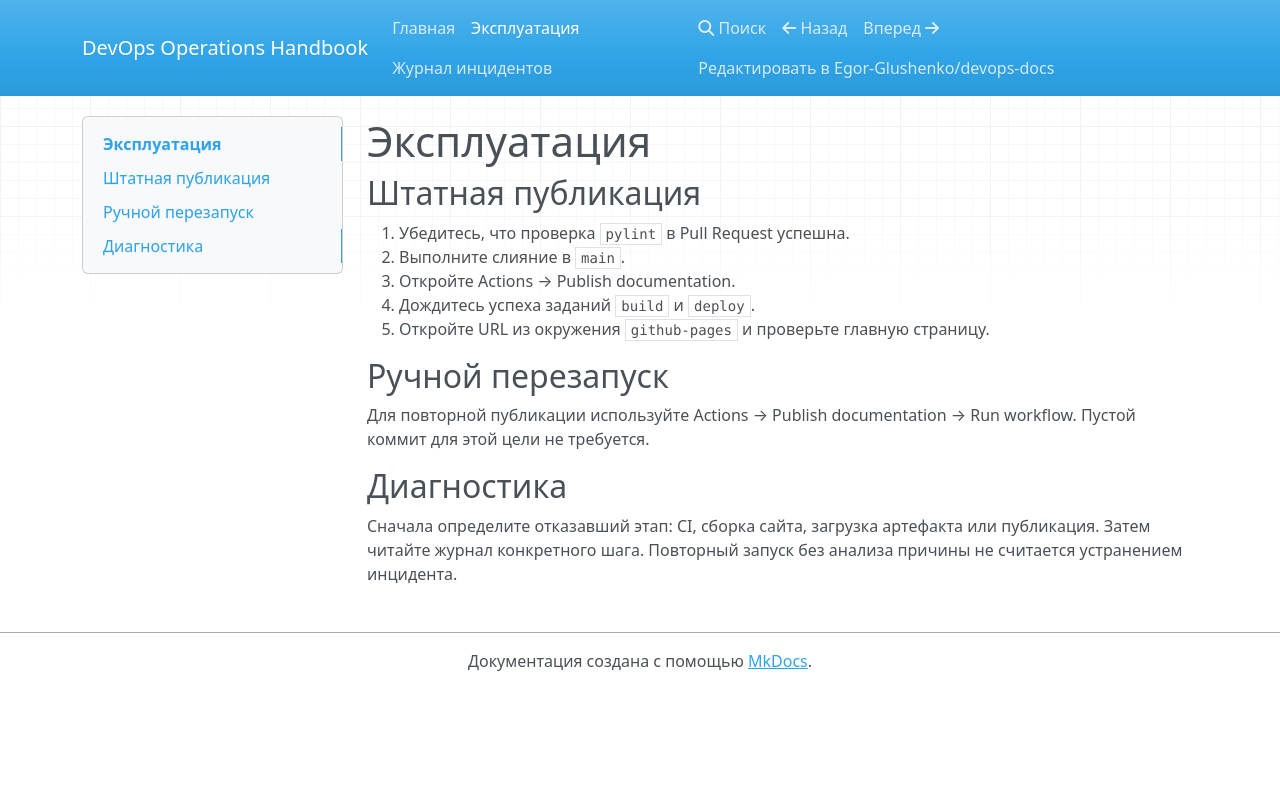
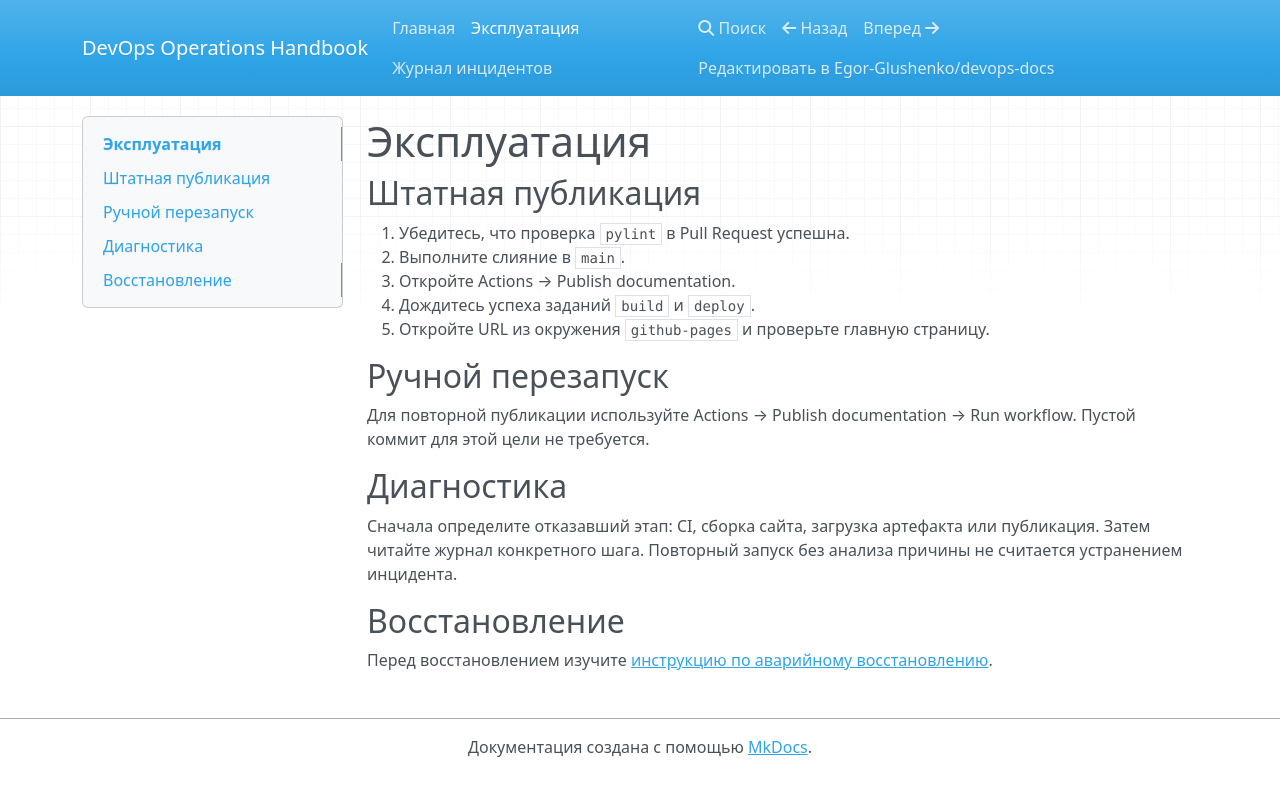
Before and after one commit to Egor-Glushenko/devops-docs, an MkDocs documentation site: the page built from docs/runbook.md, in a window 1280 px wide. Shown: the top 796 px of the page. Built offline with MkDocs 1.6.1, drawn with Linux system fonts in a browser that asks for light colours; nearby versions of some CDN libraries.

Commit message:
docs: add recovery runbook link

```diff
--- a/docs/runbook.md
+++ b/docs/runbook.md
@@ -18,3 +18,7 @@
 Сначала определите отказавший этап: CI, сборка сайта, загрузка артефакта или публикация.
 Затем читайте журнал конкретного шага. Повторный запуск без анализа причины не считается
 устранением инцидента.
+
+## Восстановление
+
+Перед восстановлением изучите [инструкцию по аварийному восстановлению](recovery.md).
```
Also changed, not shown: docs/index.md (+1 -1 lines).
